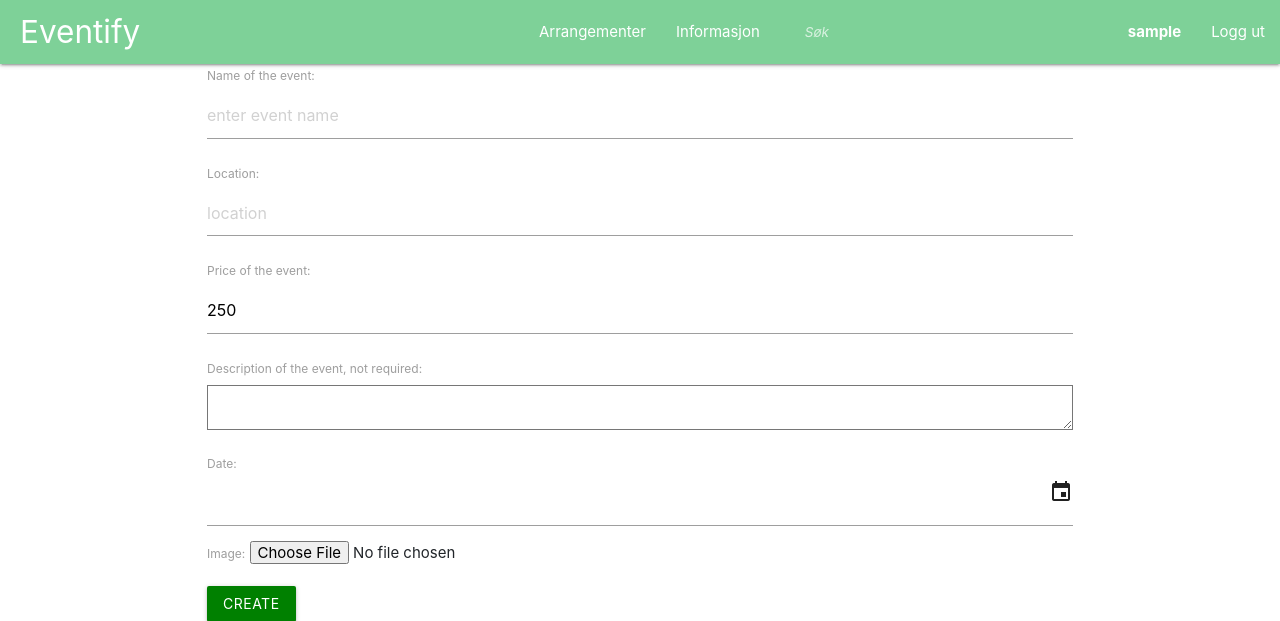
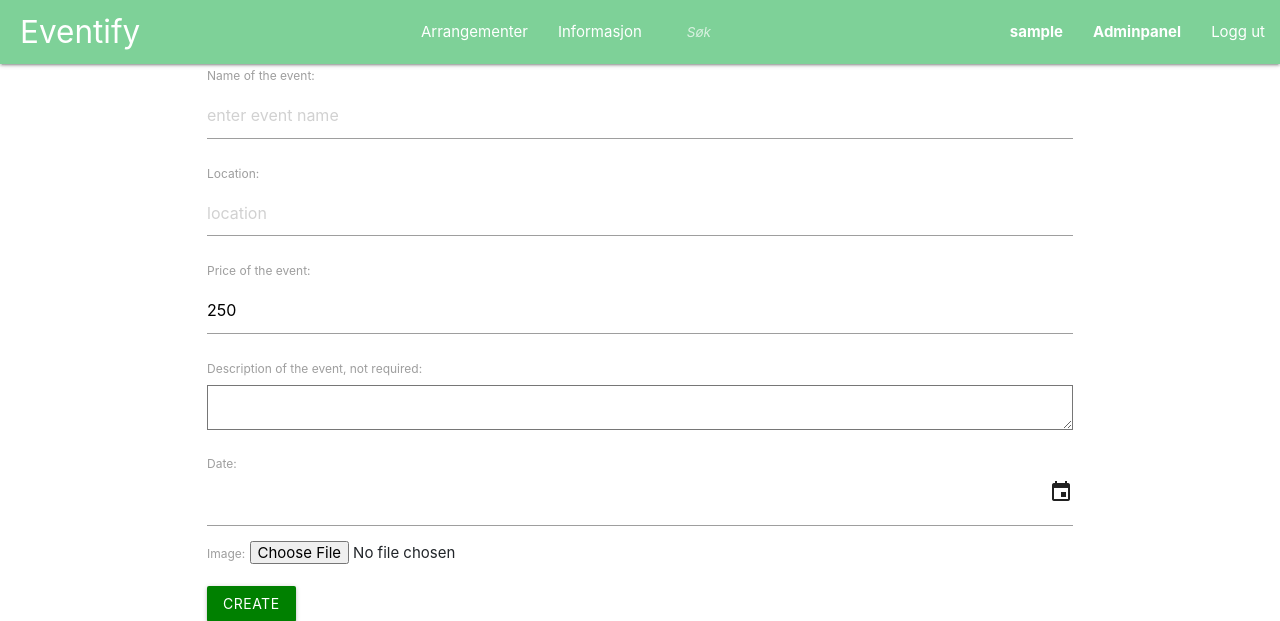
Before and after one commit to Magssch/Eventify, a Django app: page /create_event/ in a window 1280 px wide. Shown: the top 621 px of the page. Run offline with Django 3.2, Linux system fonts and the light colour scheme; the visitor is signed in with stand-in values (Sample User, id 1); some libraries are stand-ins or nearby versions; some web fonts are replaced.

Commit message:
Added link to admin page for superusers

```diff
--- a/main/templates/main/navbar.html
+++ b/main/templates/main/navbar.html
@@ -16,6 +16,10 @@
 
           {% if user.is_authenticated %}
               <li><b><a href="{% url 'profile' %}">{{ user.username }}</a></b></li>
+              {% if user.is_superuser %}
+              <li><b><a href="{% url 'admin:index' %}">Adminpanel</a></b></li>
+              {% endif %}
+
           <li><a href="{% url 'logout' %}">Logg ut</a></li>
           {% else %}
           <li><a href="{% url 'login' %}">Logg inn</a></li>
```
Also changed, not shown: README.md.
